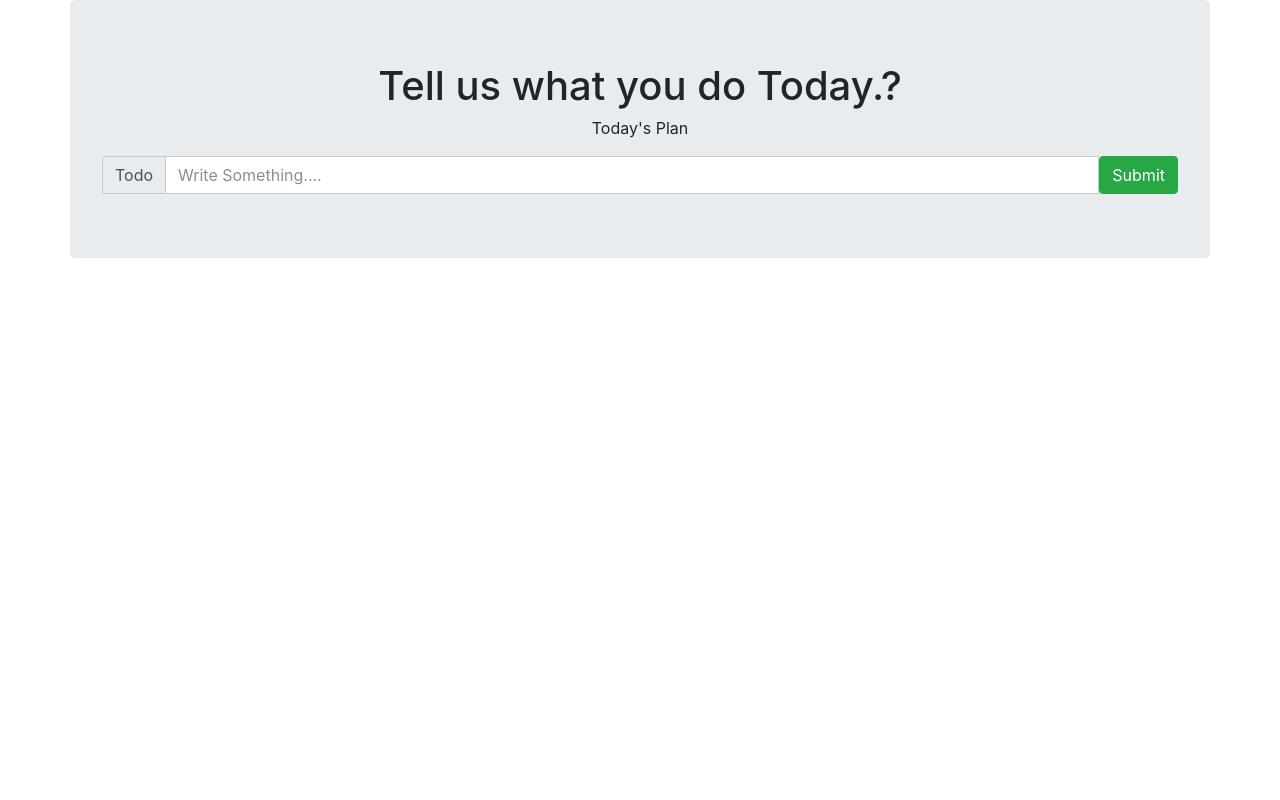
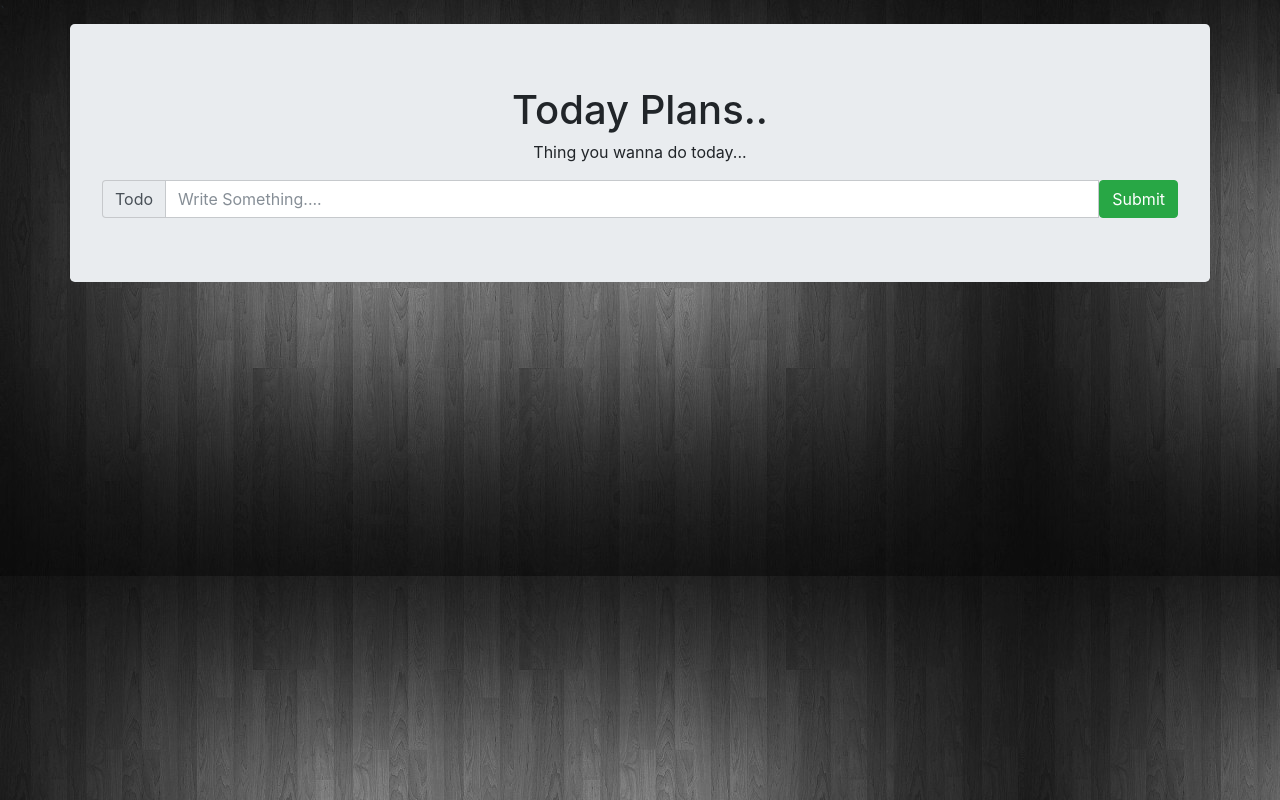
Before and after one commit to waqas-khan/Todo-App, a plain HTML site: page index.html in a window 1280 px wide. Drawn offline with nearby package versions, Linux system fonts and the light colour scheme; no server answers.

Commit message:
Todo App

```diff
--- a/index.html
+++ b/index.html
@@ -6,9 +6,12 @@
     <meta name="viewport" content="width=device-width, initial-scale=1.0">
     <meta http-equiv="X-UA-Compatible" content="ie=edge">
     <title>TODO APP</title>
-    <link rel="stylesheet" href="https://maxcdn.bootstrapcdn.com/bootstrap/4.0.0-beta/css/bootstrap.min.css" integrity="sha384-/Y6pD6FV/Vv2HJnA6t+vslU6fwYXjCFtcEpHbNJ0lyAFsXTsjBbfaDjzALeQsN6M" crossorigin="anonymous">
-
-
+    <link rel="stylesheet" href="https://maxcdn.bootstrapcdn.com/bootstrap/4.0.0-beta/css/bootstrap.min.css" integrity="sha384-/Y6pD6FV/Vv2HJnA6t+vslU6fwYXjCFtcEpHbNJ0lyAFsXTsjBbfaDjzALeQsN6M" crossorigin="anonymous"> `
+    <style>
+        body {
+            background: url("image3.jpg");
+        }
+    </style>
     <script src="https://www.gstatic.com/firebasejs/4.3.0/firebase.js"></script>
     <script>
         // Initialize Firebase
@@ -22,15 +25,14 @@
         };
         firebase.initializeApp(config);
     </script>
-    </script>
 </head>
 
 <body>
     <div class="container jumbotron">
         <!--Name:
     <input type="text" name="name" id="demo">-->
-        <h1 style="text-align: center">Tell us what you do Today.?</h1>
-        <p title="Work to do Today" style="text-align: center"> Today's Plan</p>
+        <h1 style="text-align: center">Today Plans..</h1>
+        <p title="Work to do Today" style="text-align: center"> Thing you wanna do today...</p>
         <div class="input-group">
             <!--<label for="demo">Name:</label>-->
             <span class="input-group-addon" id="basic-addon1">Todo</span>
```
Also changed, not shown: image3.jpg (added).
